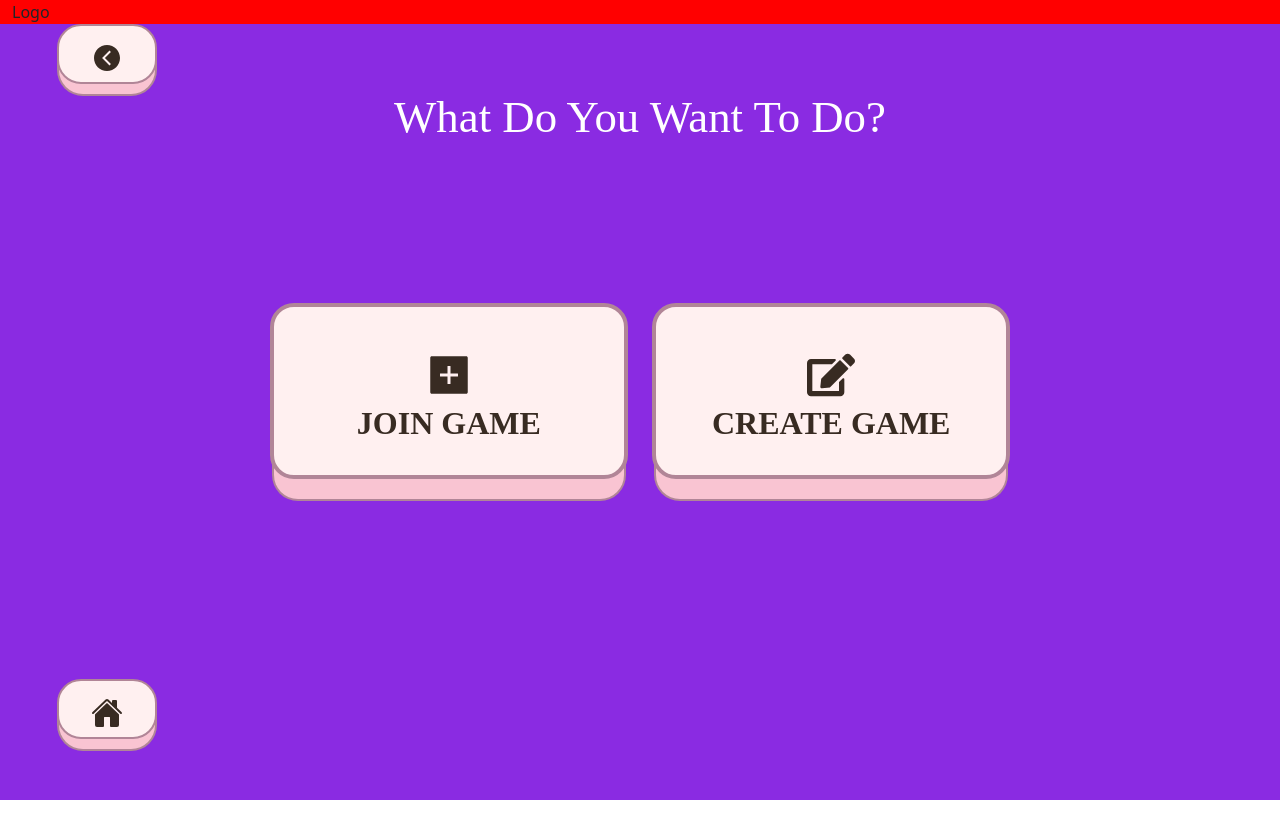
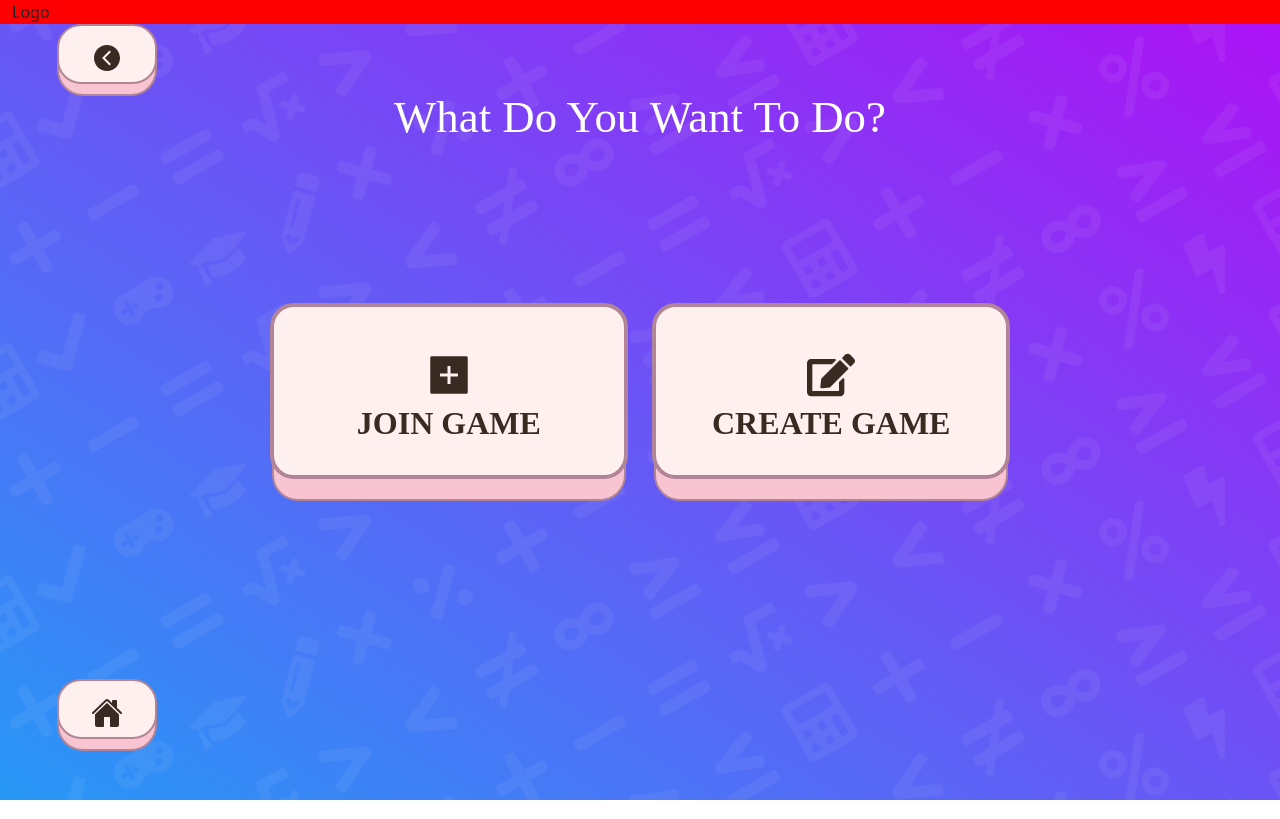
Before and after one commit to PasanPula/Latix, a React (Create React App) app: page /Multiplay/Mode in a window 1280 px wide. Built offline with nearby package versions, Linux system fonts and the light colour scheme; no server answers; a web font is replaced by a local one.

Commit message:
chnage color of modal

```diff
--- a/src/App.js
+++ b/src/App.js
@@ -9,7 +9,7 @@ function App() {
   return (
       <div style={{backgroundColor:"#8a2be2"}}>
          <NoMobile/>
-        {/* <Background /> */}
+        <Background />
         <Switch>
           <Route path="/" exact component={Home}/>
           <Route path="/SinglePlayer" component={SinglePlayer}/>
--- a/src/Componenet/modals/styles.css
+++ b/src/Componenet/modals/styles.css
@@ -46,7 +46,7 @@
   transition-duration: 0.5s;
   cursor: pointer;
   cursor: pointer;
-  color: #9baacf;
+  color: #8693b3;
 }
 
 :root {
@@ -115,6 +115,7 @@
 .panel-content > p {
   font-size: 1.5rem;
   line-height: 1;
+  color: #8693b3;
 }
 
 .contact-body {
```
